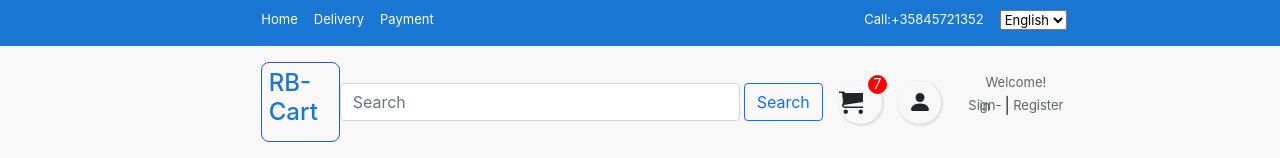
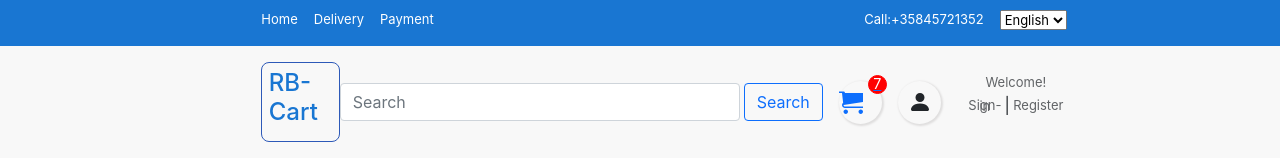
Before and after one commit to rohbdn07/e-commerceApp-React-redux, a React (Create React App) app: page / in a window 1280 px wide. Shown: the top 158 px of the page. Built offline with nearby package versions, Linux system fonts and the light colour scheme; no server answers.

Commit message:
Link to is added in cart icon in order to nagivate to shopping cart page

```diff
--- a/src/Components/Searchbar/Searchbar.js
+++ b/src/Components/Searchbar/Searchbar.js
@@ -3,6 +3,7 @@ import './Searchbar.scss';
 
 import { ImCart } from 'react-icons/im';
 import { BsPersonFill } from 'react-icons/bs';
+import { Link } from 'react-router-dom';
 
 export default function Searchbar() {
     return (
@@ -25,11 +26,12 @@ export default function Searchbar() {
                     </div>
                     <div className="searchbar_right">
                         <div className="icons">
-                            <div className="cart_icon">
-                                <ImCart />
-                                <p>7</p>
-
-                            </div>
+                            <Link to="/shopping-cart" >
+                                <div className="cart_icon">
+                                    <ImCart />
+                                    <p>7</p>
+                                </div>
+                            </Link>
                             <div className="profile_icon">
                                 <BsPersonFill />
                             </div>
```
